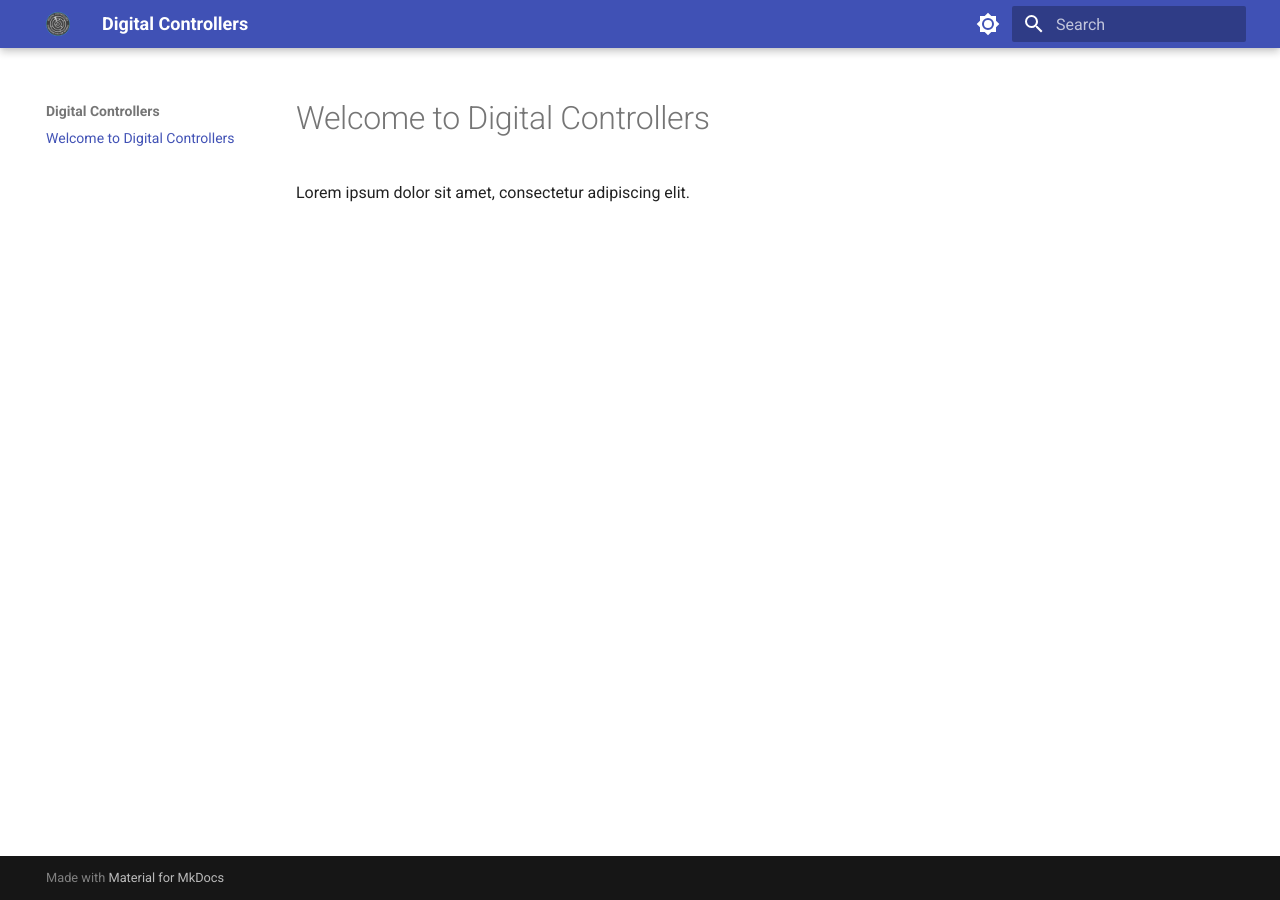
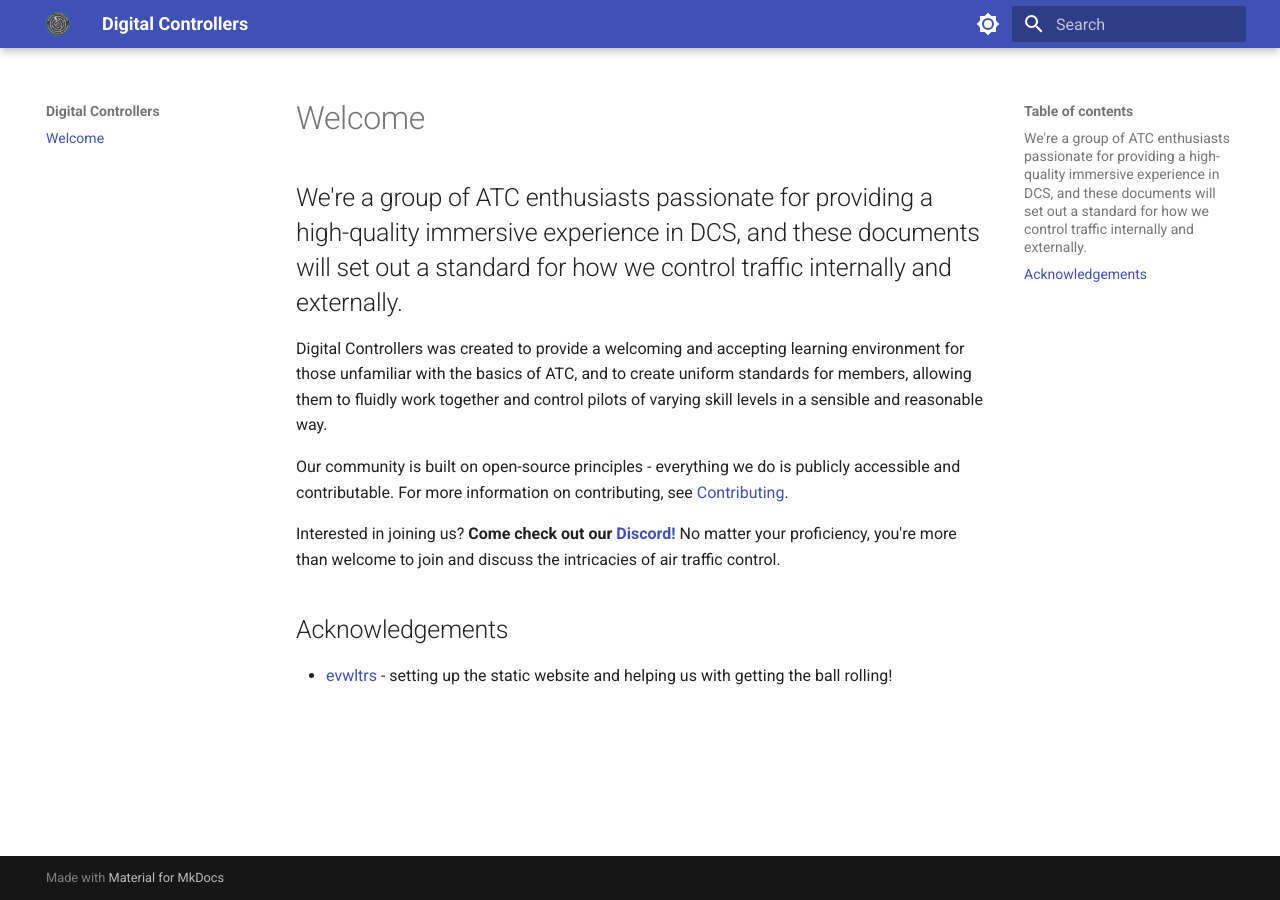
Before and after one commit to Digital-Controllers/website, an MkDocs documentation site: the page built from docs/index.md, in a window 1280 px wide. Built offline with MkDocs 1.6.1 and Material for MkDocs 9.7.7, drawn with Linux system fonts in a browser that asks for light colours.

Commit message:
Added welcome text, and acknowledgement

```diff
--- a/docs/index.md
+++ b/docs/index.md
@@ -1,3 +1,13 @@
-# Welcome to Digital Controllers
+# Welcome
 
-Lorem ipsum dolor sit amet, consectetur adipiscing elit.
+## We're a group of ATC enthusiasts passionate for providing a high-quality immersive experience in DCS, and these documents will set out a standard for how we control traffic internally and externally.
+
+Digital Controllers was created to provide a welcoming and accepting learning environment for those unfamiliar with the basics of ATC, and to create uniform standards for members, allowing them to fluidly work together and control pilots of varying skill levels in a sensible and reasonable way.
+
+Our community is built on open-source principles - everything we do is publicly accessible and contributable. For more information on contributing, see [Contributing](contributing.md).
+
+Interested in joining us? **Come check out our [Discord!](https://discord.gg/8qXDBVs2XU)** No matter your proficiency, you're more than welcome to join and discuss the intricacies of air traffic control.
+
+
+## Acknowledgements
+- [evwltrs](https://github.com/evwltrs) - setting up the static website and helping us with getting the ball rolling!
```
